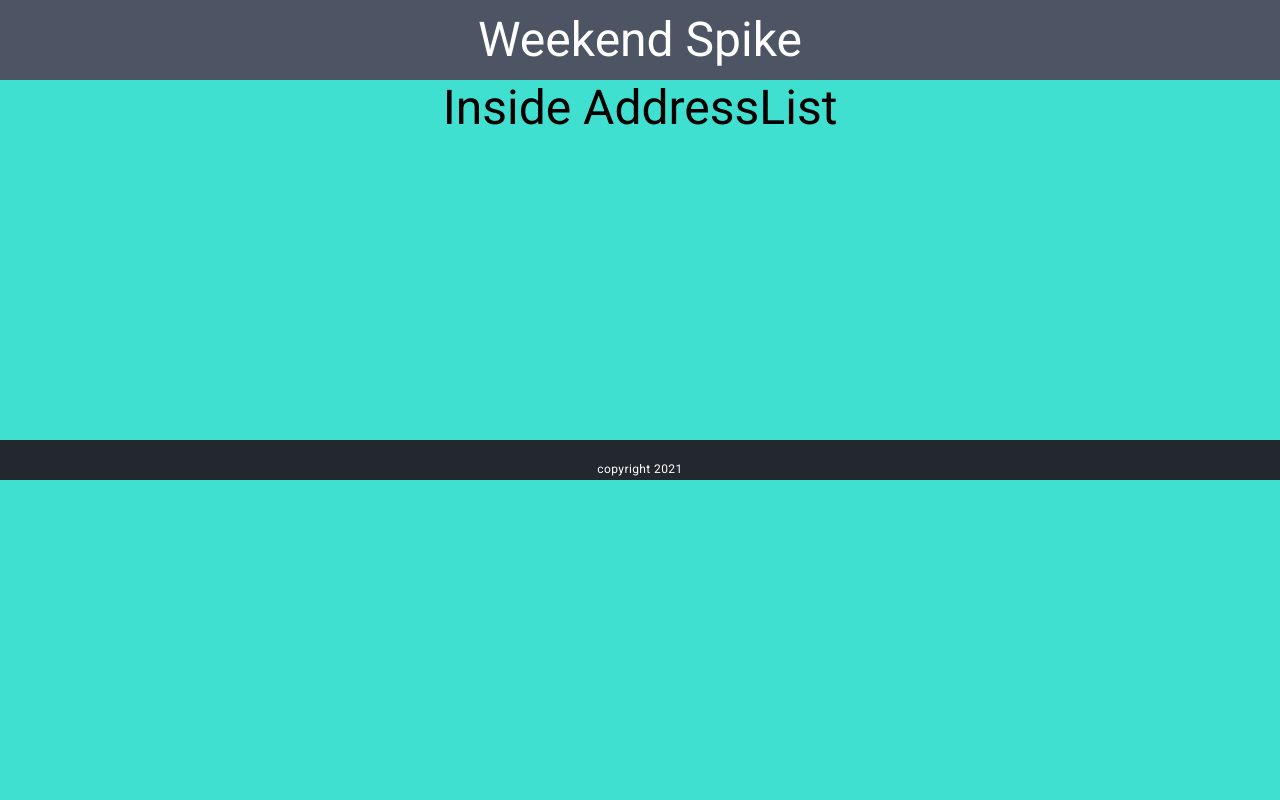
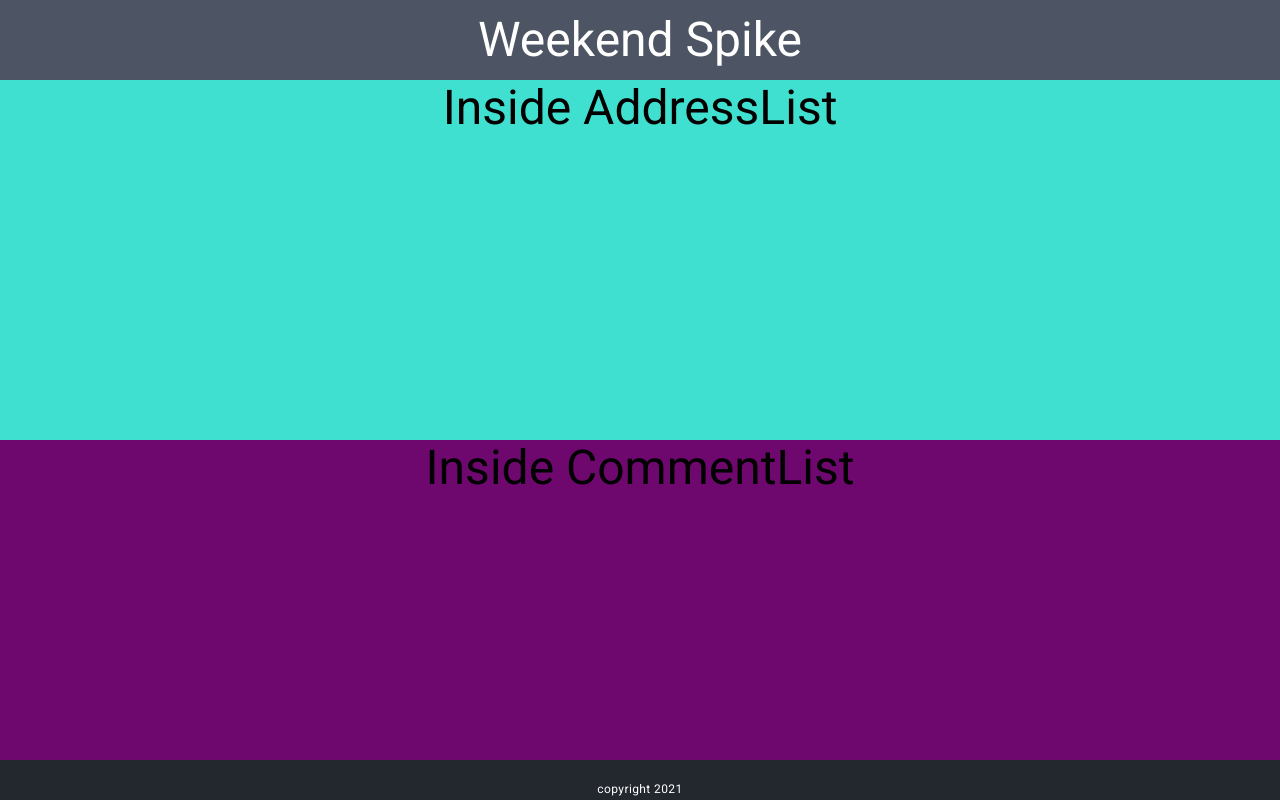
Before and after one commit to brandonwharton/weekend-solo-spike, a React (Create React App) app: page /#/ in a window 1280 px wide. Built offline with nearby package versions, Linux system fonts and the light colour scheme.

Commit message:
Made a CommentList component, figured out view window spacing for all of them

```diff
--- a/src/App/App.css
+++ b/src/App/App.css
@@ -33,6 +33,15 @@ body {
   min-height: 45vh;
   display: flex;
   flex-direction: column;
+  align-items: center;
+}
+
+.App-comment-list {
+  background-color: rgb(110, 8, 110);
+  min-height: 40vh;
+  display: flex;
+  flex-direction: column;
+  align-items: center;
 }
 
 .App-link {
--- a/src/App/App.js
+++ b/src/App/App.js
@@ -2,6 +2,7 @@
 import './App.css';
 import Header from '../Header/Header';
 import AddressList from '../AddressList/AddressList';
+import CommentList from '../CommentList/CommentList';
 import Footer from '../Footer/Footer';
 import '@fontsource/roboto';
 
@@ -10,6 +11,7 @@ function App() {
     <div className="App">
       <Header />
       <AddressList />
+      <CommentList />
       <Footer />
     </div>
   );
--- /dev/null
+++ b/src/CommentList/CommentList.jsx
@@ -0,0 +1,14 @@
+import Typography from '@material-ui/core/Typography';
+
+function CommentList() {
+
+    return (
+        <div className="App-comment-list">
+            <Typography variant="h3" component="h3">
+                Inside CommentList
+            </Typography>
+        </div>
+    )
+}
+
+export default CommentList;
```
